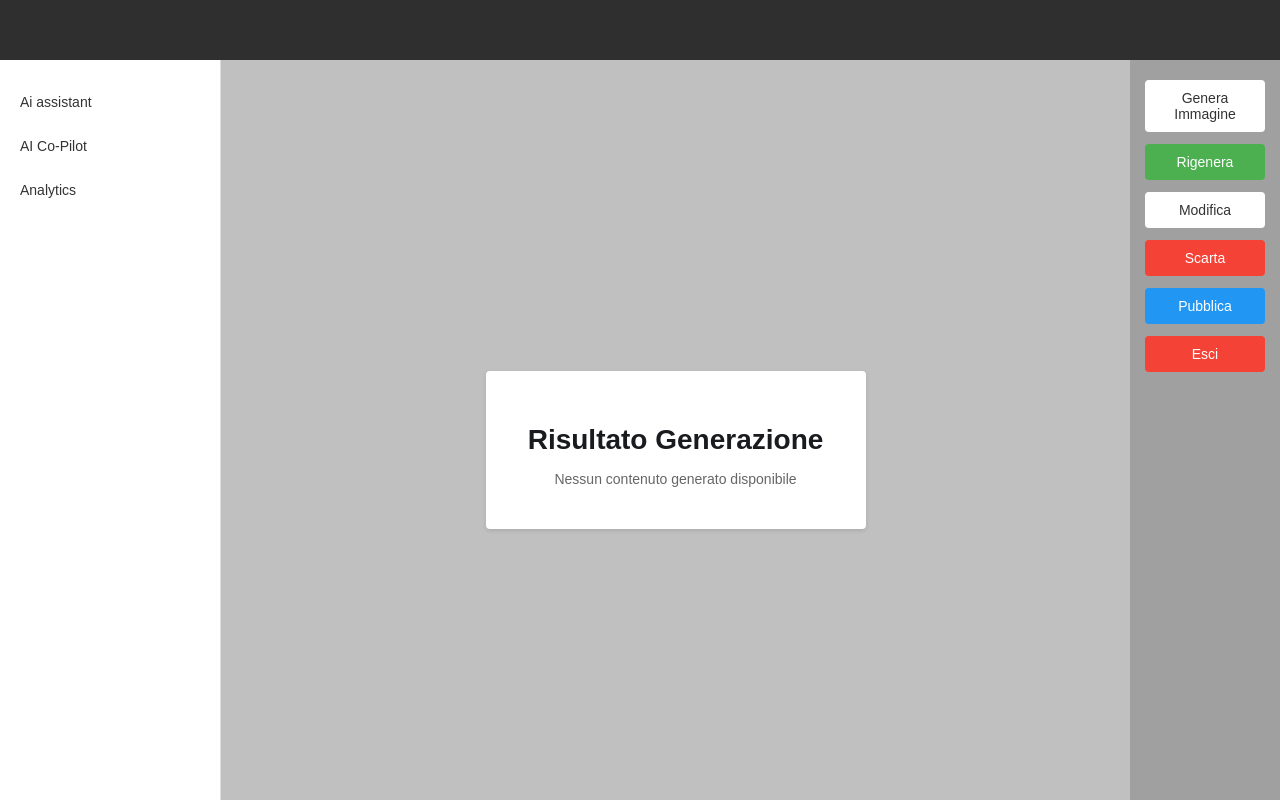
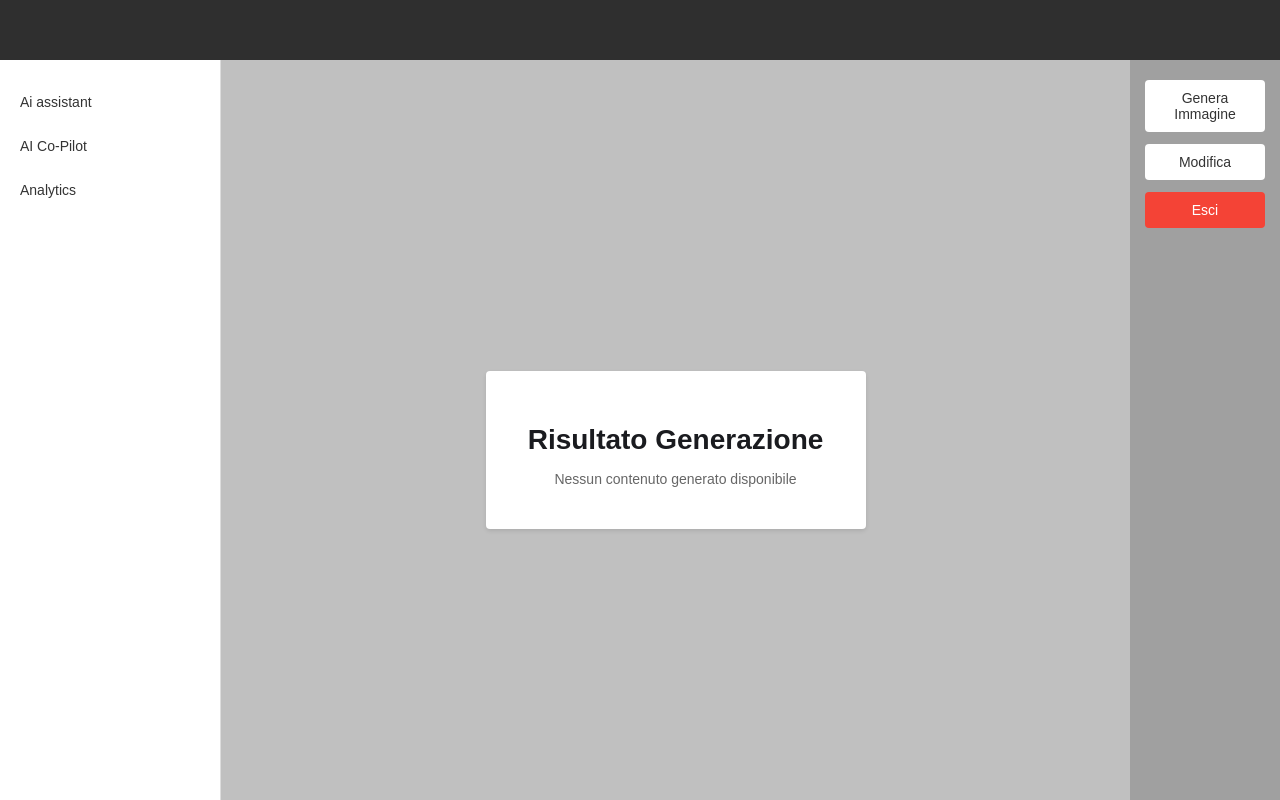
Before and after one commit to BugBustersUnipd/PoC, an Angular app in the folder frontend/: page /risultato-generazione in a window 1280 px wide. Built offline with nearby package versions, Linux system fonts and the light colour scheme.

Commit message:
tolti pulsanti rigenera, scarta e pubblica

```diff
--- a/frontend/src/app/pages/risultato-generazione/risultato-generazione.html
+++ b/frontend/src/app/pages/risultato-generazione/risultato-generazione.html
@@ -35,11 +35,7 @@
 
   <div class="button-panel">
     <button class="btn btn-white" (click)="toggleImageInput()">Genera Immagine</button>
-
-    <button class="btn btn-green" (click)="rigenera()">Rigenera</button>
     <button class="btn btn-white" (click)="toggleConversations()">Modifica</button>
-    <button class="btn btn-red" (click)="scarta()">Scarta</button>
-    <button class="btn btn-blue" (click)="pubblica()">Pubblica</button>
     <button class="btn btn-red" (click)="esci()">Esci</button>
   </div>
 
--- a/frontend/src/app/pages/risultato-generazione/risultato-generazione.ts
+++ b/frontend/src/app/pages/risultato-generazione/risultato-generazione.ts
@@ -178,9 +178,7 @@ ngOnInit() {
     console.log('Msg click:', message);
   }
 
-  rigenera() { console.log('Todo rigenera'); }
-  pubblica() { console.log('Todo pubblica'); }
-  scarta() { this.router.navigate(['/']); }
+
   esci() { this.router.navigate(['/ai-assistant']); }
 
   get hiddenClass() { return this.showConversations ? {} : {'hidden' : true}; }
```
